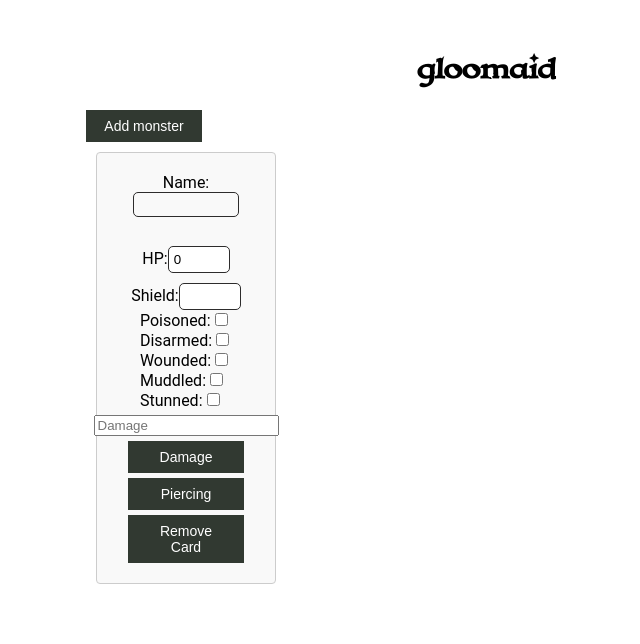
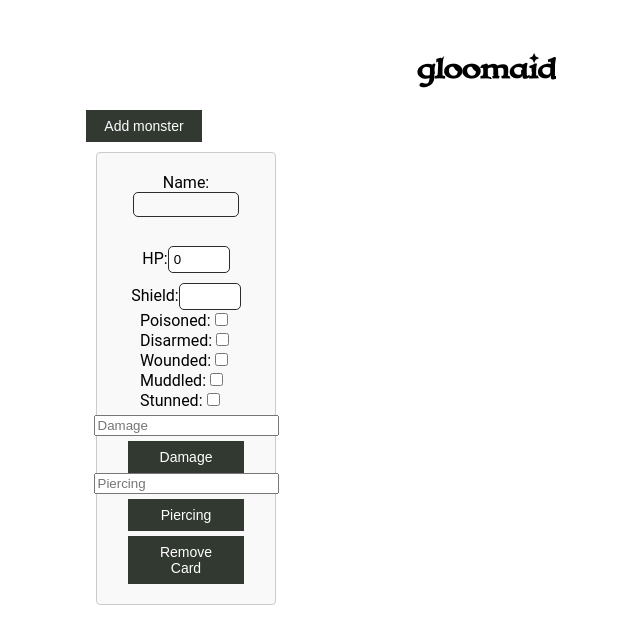
Before and after one commit to ViktorSjoblom/gloomaid, a Vue app: page / in a window 1280 px wide. Both pictures are taken after a click on the button "Add monster". Shown: the top 644 px of the page, without its empty margins (154-794 px from the left). Built offline with nearby package versions, Linux system fonts and the light colour scheme.

Commit message:
Fixed piercing

```diff
--- a/src/components/MonsterTracker.vue
+++ b/src/components/MonsterTracker.vue
@@ -71,6 +71,7 @@
   <div class="damage-input">
   <input type="number" v-model="damage[index]" placeholder="Damage" />
   <button style="margin-top:5px" class="inflict-damage-button" @click="inflictDamage(index)">Damage</button>
+  <input type="number" v-model="piercing[index]" placeholder="Piercing" />
   <button style="margin-top:5px" class="inflict-piercing-button" @click="inflictPiercingDamage(index)">Piercing</button>
 </div>
         <button @click="removeMonsterCard(index)" class="remove-card-button">Remove Card</button>
@@ -87,6 +88,7 @@ export default {
     return {
       monsters: [],
       damage: [],
+      piercing: [],
     };
   },
   methods: {
@@ -150,11 +152,11 @@ export default {
 
 inflictPiercingDamage(index) {
   const monster = this.monsters[index];
-  const damage = parseInt(this.damage[index]);
+  const piercing = parseInt(this.piercing[index]);
 
-  if (isNaN(damage) || damage <= 0) return;
+  if (isNaN(piercing) || piercing <= 0) return;
 
-  monster.hp -= damage;
+  monster.hp -= piercing;
 
   // Reset the damage input for the specific monster card
   this.damage[index] = '';
```
